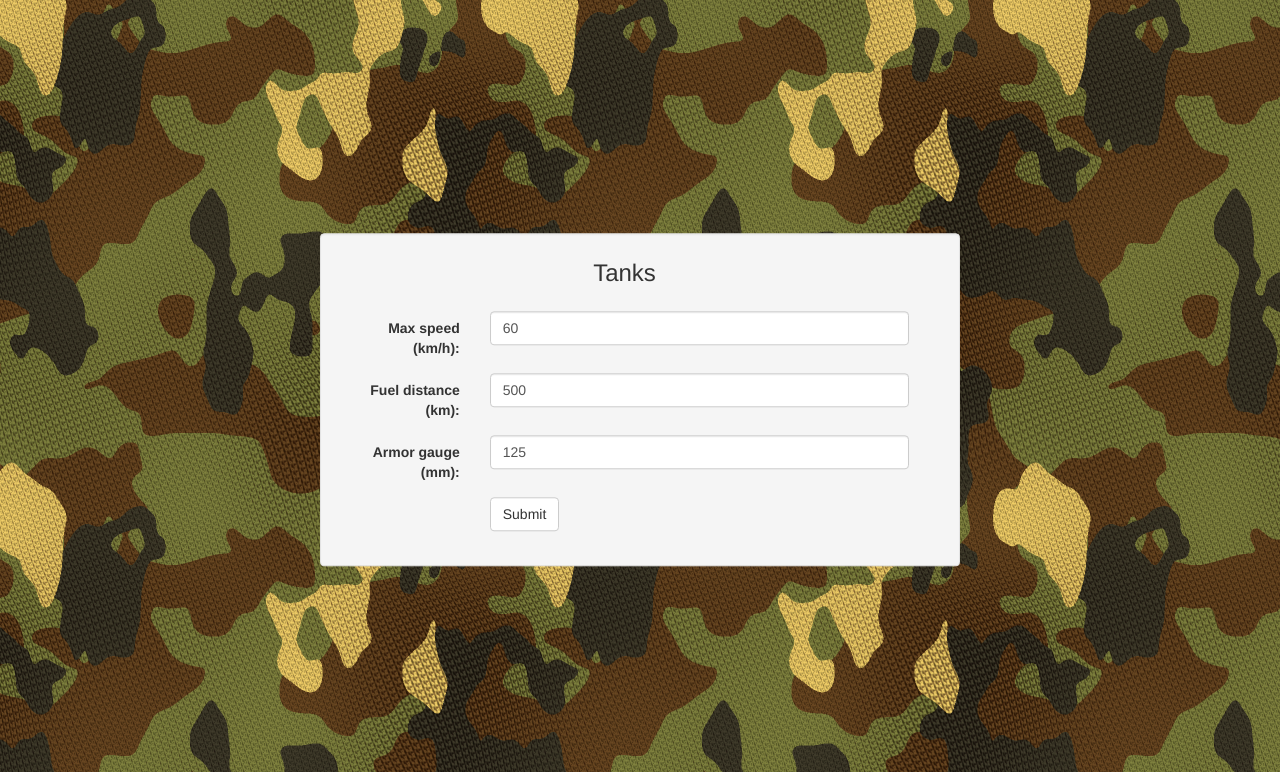
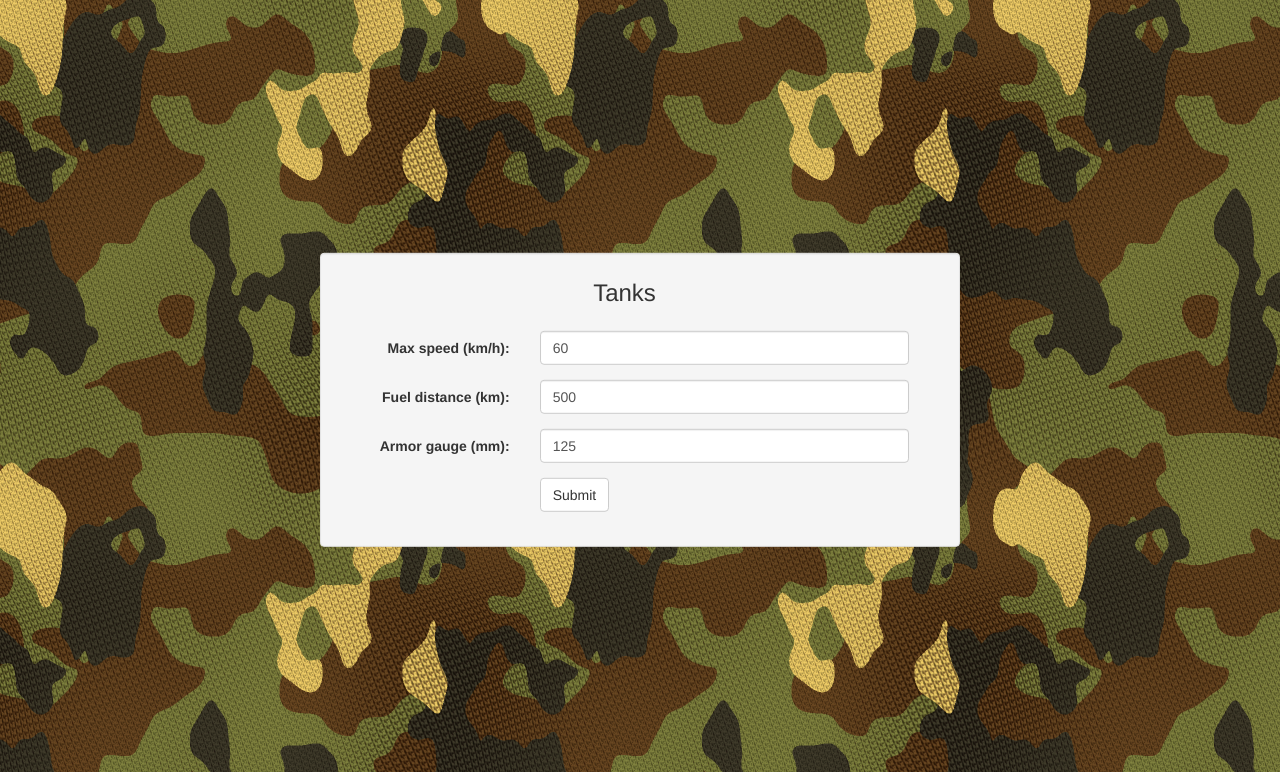
Before and after one commit to taras-ua/SA_2s_lab1, a Django app: page / in a window 1280 px wide. Shown: the top 772 px of the page. Run offline with Django 3.2, Linux system fonts and the light colour scheme; some libraries are stand-ins or nearby versions.

Commit message:
form bootstrap tweaks

```diff
--- a/templates/home.html
+++ b/templates/home.html
@@ -21,25 +21,25 @@
                 <h3 class="control-label col-sm-3">Tanks</h3>
             </div>
             <div class="form-group">
-                <label class="control-label col-sm-3" for="id_tank_speed">Max speed (km/h):</label>
-                <div class="col-sm-9">
+                <label class="control-label col-sm-4" for="id_tank_speed">Max speed (km/h):</label>
+                <div class="col-sm-8">
                     {{ form.tank_speed|add_class:"form-control"|attr:"required" }}
                 </div>
             </div>
             <div class="form-group">
-                <label class="control-label col-sm-3" for="id_tank_fuel">Fuel distance (km):</label>
-                <div class="col-sm-9">
+                <label class="control-label col-sm-4" for="id_tank_fuel">Fuel distance (km):</label>
+                <div class="col-sm-8">
                     {{ form.tank_fuel|add_class:"form-control"|attr:"required" }}
                 </div>
             </div>
             <div class="form-group">
-                <label class="control-label col-sm-3" for="id_tank_gauge">Armor gauge (mm):</label>
-                <div class="col-sm-9">
+                <label class="control-label col-sm-4" for="id_tank_gauge">Armor gauge (mm):</label>
+                <div class="col-sm-8">
                     {{ form.tank_gauge|add_class:"form-control"|attr:"required" }}
                 </div>
             </div>
             <div class="form-group">
-                <div class="col-sm-offset-3 col-sm-9">
+                <div class="col-sm-offset-4 col-sm-8">
                     <button type="submit" class="btn btn-default">Submit</button>
                 </div>
             </div>
```
